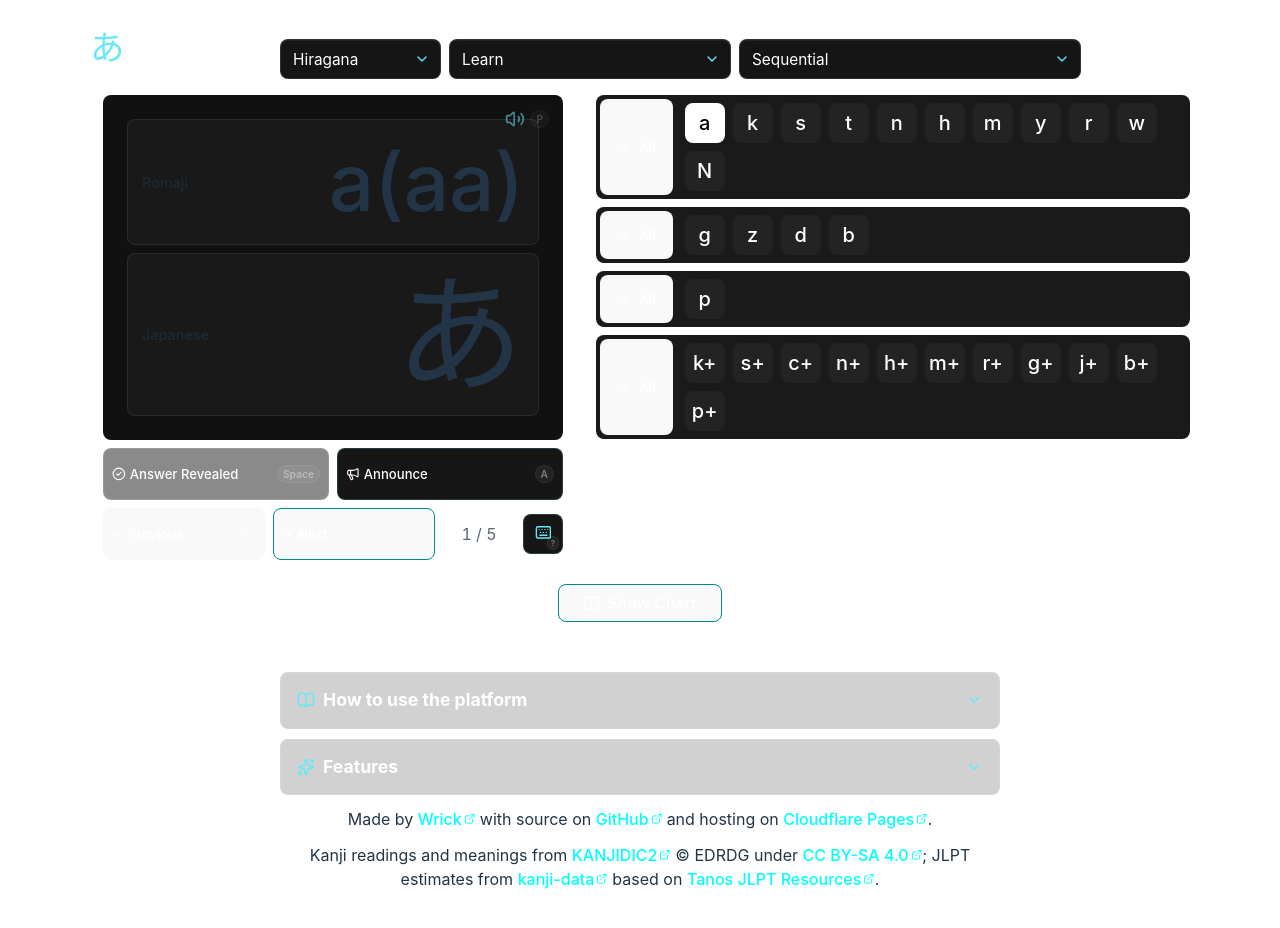
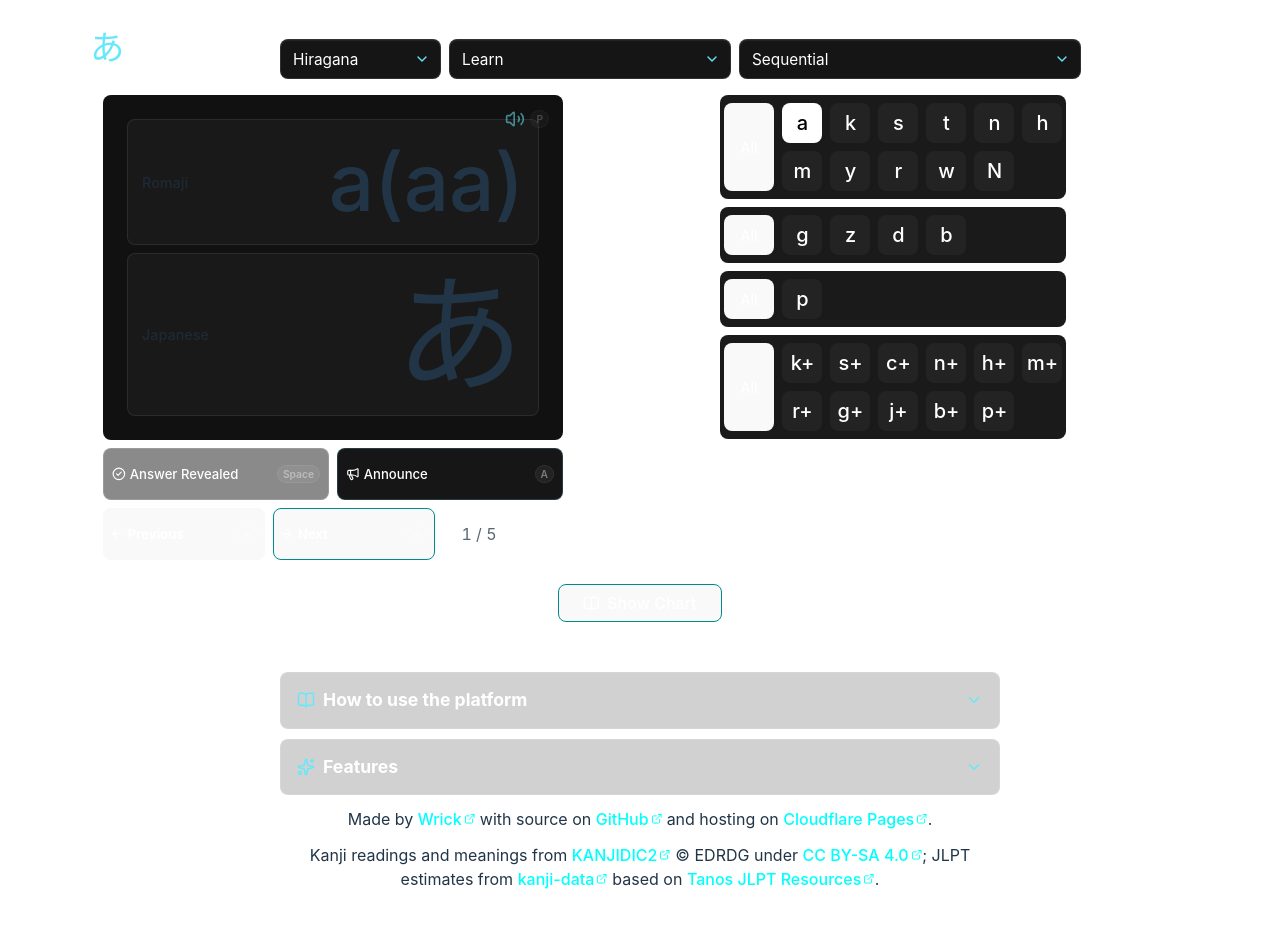
Before and after one commit to wrick17/japanese-practice, a React (Vite) app: page / in a window 1280 px wide. Shown: the top 928 px of the page. Built offline with nearby package versions, Linux system fonts and the light colour scheme.

Commit message:
Refine shortcut and selector controls

```diff
--- a/src/app/App.css
+++ b/src/app/App.css
@@ -213,16 +213,18 @@ h3 {
 }
 
 .shortcut-button {
-  position: relative;
   flex: 0 0 40px;
   width: 40px;
   min-height: 40px;
   padding: 0;
-  border-color: rgb(103 232 249 / 0.18);
-  border-radius: 8px;
-  background-color: #161616;
-  color: #67e8f9;
+  border: 0;
+  background: transparent;
+  color: rgb(255 255 255 / 0.46);
   font-weight: 800;
+}
+
+.shortcut-button:hover {
+  color: rgb(255 255 255 / 0.68);
 }
 
 .shortcut-hint {
@@ -237,14 +239,6 @@ h3 {
   line-height: 1;
   opacity: 0.8;
   pointer-events: none;
-}
-
-.icon-shortcut-hint {
-  position: absolute;
-  right: 3px;
-  bottom: 3px;
-  padding: 2px 3px;
-  font-size: 0.5rem;
 }
 
 .shortcut-dialog {
@@ -322,9 +316,15 @@ h3 {
   font-size: 1.05rem;
 }
 
-.shortcut-close {
+.modal-close {
+  display: inline-flex;
+  width: 34px;
   min-height: 34px;
+  align-items: center;
+  justify-content: center;
   border-color: rgb(255 255 255 / 0.12);
+  border-radius: 50%;
+  padding: 0;
   background-color: transparent;
   color: rgb(255 255 255 / 0.78);
 }
@@ -813,7 +813,7 @@ kbd {
   background-color: #1a1a1a;
   border-radius: 8px;
   margin-bottom: 8px;
-  padding: 4px;
+  padding: 8px 4px;
 }
 
 .selector-label {
@@ -856,14 +856,15 @@ kbd {
 }
 
 .selector-group ul {
-  display: flex;
+  display: grid;
+  grid-template-columns: repeat(6, minmax(0, 40px));
+  gap: 8px;
   justify-content: flex-start;
   align-items: center;
   list-style: none;
   font-size: 1.5em;
   width: 95%;
   text-transform: capitalize;
-  flex-wrap: wrap;
   margin: 0 auto;
   padding: 0;
 }
@@ -871,10 +872,9 @@ kbd {
 .selector-group li {
   display: flex;
   align-items: center;
-  margin: 4px;
   aspect-ratio: 1;
   height: 40px;
-  width: 40px;
+  min-width: 0;
 }
 
 .selector-group ul button {
--- a/src/app/AppV2.jsx
+++ b/src/app/AppV2.jsx
@@ -97,9 +97,8 @@ const ShortcutDialog = ({ dialogRef }) => (
       <div className="shortcut-header">
         <h2 id="shortcut-dialog-title">Keyboard shortcuts</h2>
         <form method="dialog">
-          <button className="shortcut-close with-icon" type="submit">
+          <button aria-label="Close" className="modal-close" type="submit">
             <X aria-hidden="true" className="button-icon" />
-            Close
           </button>
         </form>
       </div>
@@ -353,12 +352,6 @@ const AppV2 = () => {
               type="button"
             >
               <Keyboard aria-hidden="true" className="button-icon" />
-              <kbd
-                aria-hidden="true"
-                className="shortcut-hint icon-shortcut-hint"
-              >
-                ?
-              </kbd>
             </button>
           </div>
         </section>
--- a/src/components/CheatSheetV2.jsx
+++ b/src/components/CheatSheetV2.jsx
@@ -165,12 +165,12 @@ export const CheatSheetV2 = ({ kanaScript }) => {
               {kanaScript === scripts.kanji ? "Kanji" : "Kana"} details
             </h2>
             <button
-              className="with-icon"
+              aria-label="Close"
+              className="modal-close"
               onClick={() => dialogRef.current?.close()}
               type="button"
             >
               <X aria-hidden="true" className="button-icon" />
-              Close
             </button>
           </div>
           {selectedItem && (
--- a/src/components/SelectorV2.jsx
+++ b/src/components/SelectorV2.jsx
@@ -1,5 +1,4 @@
 import classNames from "classnames";
-import { CheckCheck } from "lucide-react";
 
 export const SelectorV2 = ({ list, setList, stacked = false }) => {
   const onSelect = (item) => {
@@ -47,13 +46,12 @@ export const SelectorV2 = ({ list, setList, stacked = false }) => {
               <span className="selector-label">{group.label}</span>
             )}
             <button
-              className={classNames("button batch with-icon", {
+              className={classNames("button batch", {
                 selected: allChecked,
               })}
               onClick={() => toggleAll(group, allChecked)}
               type="button"
             >
-              <CheckCheck aria-hidden="true" className="button-icon" />
               All
             </button>
             <ul>
```
Also changed, not shown: 1 other file (tests, documents, lock files or other folders).
